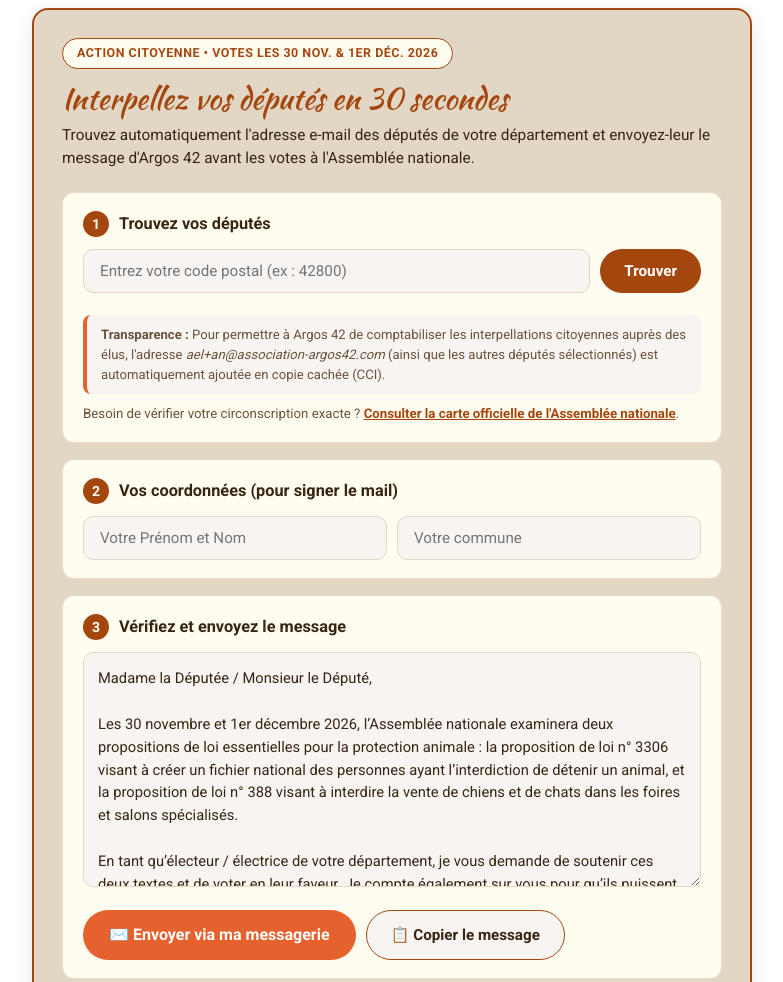
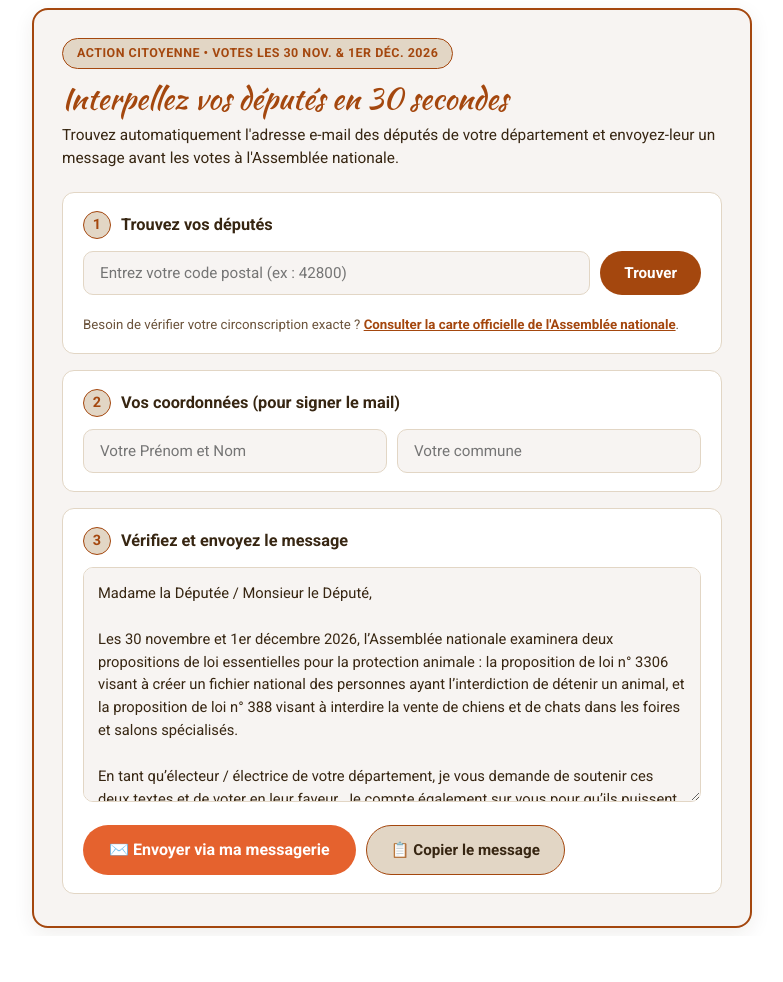
Before and after one commit to argos42391/article-argos42, a plain HTML site: page loi-emycile-fin-2026-interpellation-depute.html in a window 1280 px wide. Shown: the top 982 px of the page, without its empty margins (248-1031 px from the left). After the commit the page ends 936 px from the top, so only its background shows below. Drawn offline with Linux system fonts and the light colour scheme.

Commit message:
Refactor styles and update subtitle text
Updated styles and text content for improved clarity and consistency.

```diff
--- a/loi-emycile-fin-2026-interpellation-depute.html
+++ b/loi-emycile-fin-2026-interpellation-depute.html
@@ -4,19 +4,20 @@
   <meta charset="UTF-8" />
   <meta name="viewport" content="width=device-width, initial-scale=1.0" />
   <title>Interpeller mes députés – ARGOS 42</title>
+
+
   <!-- Typographies officielles de la charte ARGOS 42 -->
   <link rel="preconnect" href="https://fonts.googleapis.com">
   <link rel="preconnect" href="https://fonts.gstatic.com" crossorigin>
   <link href="https://fonts.googleapis.com/css2?family=Kaushan+Script&family=Roboto:wght@400;500;700&display=swap" rel="stylesheet">
   <style>
     :root {
-      --caramel: #a4470e;        /* Caramel principal (Vesuvius) */
+      --caramel: #a4470e;        /* Caramel principal */
       --caramel-dark: #823608;
       --vermillon: #e5622e;      /* Orange Vermillon */
       --vermillon-dark: #c94e1e;
-      --beige: #e2d6c5;          /* Beige - Fond principal (Bone) */
+      --beige: #e2d6c5;          /* Beige - Fond principal */
       --discret: #f7f4f2;        /* Fond discret */
-      --vanille: #fffcf0;        /* Vanille */
       --chocolat: #372612;       /* Chocolat */
       --chocolat-soft: #6b533b;
       --radius: 16px;
@@ -35,16 +36,16 @@
     .widget-box {
       max-width: 720px;
       margin: 0 auto;
-      background: var(--beige);
+      background: var(--discret);
       border: 2px solid var(--caramel);
       border-radius: var(--radius);
       padding: 28px;
-      box-shadow: 0 6px 20px rgba(55, 38, 18, 0.1);
+      box-shadow: 0 6px 20px rgba(55, 38, 18, 0.08);
     }
 
     .badge {
       display: inline-block;
-      background: var(--vanille);
+      background: var(--beige);
       color: var(--caramel);
       border: 1px solid var(--caramel);
       font-size: 0.78rem;
@@ -72,11 +73,11 @@
     }
 
     .step {
-      background: var(--vanille);
+      background: #ffffff;
       border-radius: 12px;
       padding: 18px 20px;
       margin-bottom: 16px;
-      border: 1px solid rgba(164, 71, 14, 0.18);
+      border: 1.5px solid var(--beige);
     }
 
     .step:last-of-type {
@@ -93,16 +94,18 @@
       gap: 10px;
     }
 
+    /* Pastilles numérotées en Beige avec chiffre Caramel */
     .step-num {
-      background: var(--caramel);
-      color: var(--vanille);
-      width: 26px;
-      height: 26px;
+      background: var(--beige);
+      color: var(--caramel);
+      border: 1.5px solid var(--caramel);
+      width: 28px;
+      height: 28px;
       border-radius: 50%;
       display: inline-flex;
       align-items: center;
       justify-content: center;
-      font-size: 0.88rem;
+      font-size: 0.9rem;
       font-weight: 700;
       flex-shrink: 0;
     }
@@ -163,7 +166,7 @@
     .btn-vermillon:hover { background: var(--vermillon-dark); }
 
     .btn-outline {
-      background: var(--discret);
+      background: var( --beige);
       color: var(--chocolat);
       border: 1.5px solid var(--caramel);
     }
@@ -230,7 +233,7 @@
       font-weight: 700;
       padding: 3px 10px;
       border-radius: 50px;
-      background: var(--vanille);
+      background: var(--beige);
       color: var(--caramel);
       border: 1px solid var(--caramel);
       white-space: nowrap;
@@ -287,7 +290,7 @@
 <div class="widget-box">
   <span class="badge">Action citoyenne • Votes les 30 nov. &amp; 1er déc. 2026</span>
   <h2>Interpellez vos députés en 30 secondes</h2>
-  <p class="subtitle">Trouvez automatiquement l'adresse e-mail des députés de votre département et envoyez-leur le message d'Argos 42 avant les votes à l'Assemblée nationale.</p>
+  <p class="subtitle">Trouvez automatiquement l'adresse e-mail des députés de votre département et envoyez-leur un message avant les votes à l'Assemblée nationale.</p>
 
   <!-- ÉTAPE 1 : RECHERCHE PAR CODE POSTAL -->
   <div class="step">
@@ -309,9 +312,6 @@
     <div id="searchError" class="error-msg" style="display:none;"></div>
     <div id="deputeList" class="depute-list"></div>
 
-    <div class="cci-note">
-      <strong>Transparence :</strong> Pour permettre à Argos 42 de comptabiliser les interpellations citoyennes auprès des élus, l'adresse <em>ael+an@association-argos42.com</em> (ainsi que les autres députés sélectionnés) est automatiquement ajoutée en copie cachée (CCI).
-    </div>
 
     <p class="fallback-link">
       Besoin de vérifier votre circonscription exacte ? <a href="https://www2.assemblee-nationale.fr/recherche-localisee/carte/FRANCE" target="_blank" rel="noopener">Consulter la carte officielle de l'Assemblée nationale</a>.
@@ -583,7 +583,7 @@ ${name}, ${city}`;
       const allEmails = [...selected.map(d => d.email), ARGOS_BCC].join(", ");
       navigator.clipboard.writeText(allEmails).then(() => {
         copyConfirm.style.display = "block";
-        copyConfirm.textContent = "✅ Adresses copiées (députés + CCI Argos 42) !";
+        copyConfirm.textContent = "✅ Adresses copiées !";
         setTimeout(() => { copyConfirm.style.display = "none"; }, 3500);
       });
     }
```
